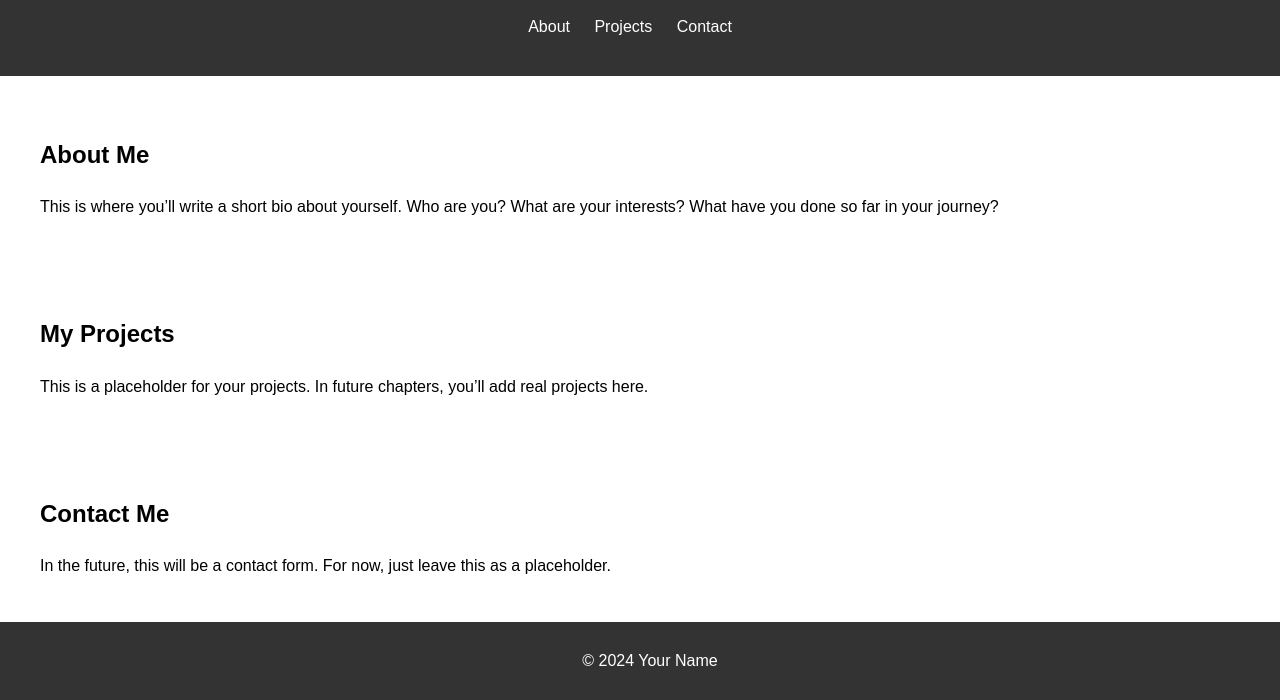
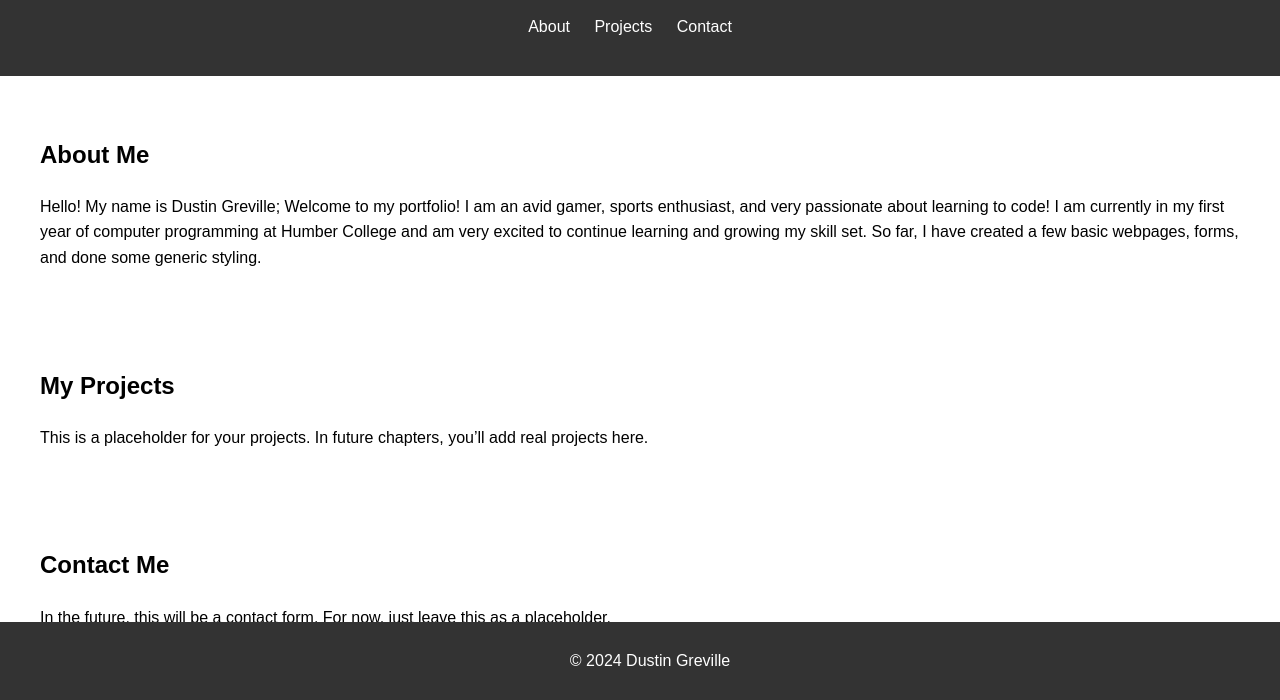
Before and after one commit to dustingreville/my-portfolio, a plain HTML site: page index.html in a window 1280 px wide. Shown: the part 100-800 px from the top of the page. Drawn offline with Linux system fonts and the light colour scheme.

Commit message:
Updating the filler text

```diff
--- a/index.html
+++ b/index.html
@@ -10,7 +10,7 @@
 <body>
     <!-- Header Section -->
     <header>
-        <h1>Your Name</h1>
+        <h1>Dustin Greville</h1>
         <nav>
             <ul>
                 <li><a href="#about">About</a></li>
@@ -23,7 +23,10 @@
     <!-- About Section -->
     <section id="about">
         <h2>About Me</h2>
-        <p>This is where you’ll write a short bio about yourself. Who are you? What are your interests? What have you done so far in your journey?</p>
+        <p>Hello! My name is Dustin Greville; Welcome to my portfolio! I am an avid gamer, sports enthusiast, and very passionate about learning to code!
+            I am currently in my first year of computer programming at Humber College and am very excited to continue learning and growing my skill set.
+            So far, I have created a few basic webpages, forms, and done some generic styling.
+        </p>
     </section>
 
     <!-- Projects Section -->
@@ -40,7 +43,7 @@
 
     <!-- Footer Section -->
     <footer>
-        <p>&copy; 2024 Your Name</p>
+        <p>&copy; 2024 Dustin Greville</p>
     </footer>
 </body>
 </html>
```
